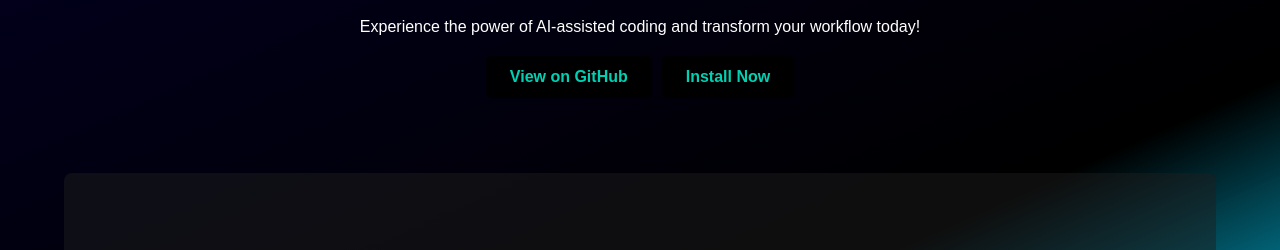
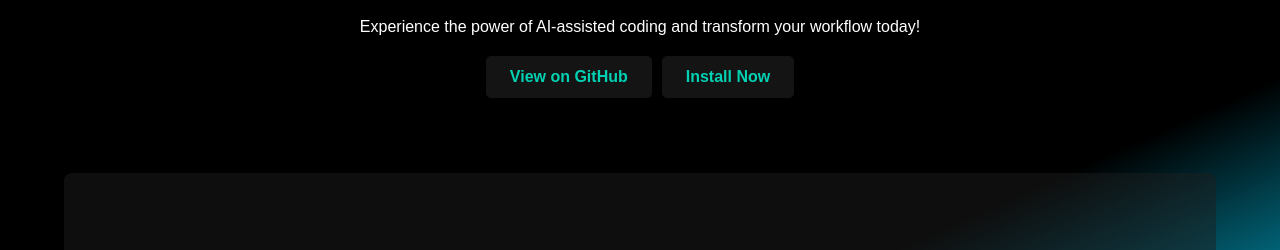
Before and after one commit to mmiscool/aiCoder, a website: page docs/index.html in a window 1280 px wide. Shown: the part 243-493 px from the top of the page. Drawn offline with Linux system fonts and the light colour scheme; grey boxes are pictures that could not be loaded.

Commit message:
docs: tweak landing page background

```diff
--- a/docs/index.html
+++ b/docs/index.html
@@ -44,7 +44,7 @@
             bottom: 0;
             right: 0;
             background: rgb(2, 0, 36);
-            background: linear-gradient(156deg, rgba(2, 0, 36, 1) 0%, rgba(0, 0, 0, 1) 65%, rgba(0, 212, 255, 0.8297443977591037) 88%);
+            background: linear-gradient(156deg, rgb(0, 0, 0) 0%, rgba(0, 0, 0, 1) 65%, rgba(0, 212, 255, 0.8297443977591037) 88%);
         }
 
         header {
@@ -79,6 +79,7 @@
             display: flex;
             justify-content: center;
         }
+
 
         section {
             display: flex;
@@ -143,7 +144,7 @@
         }
 
         .cta a {
-            background: #000000da;
+            background: #181818da;
             color: #00d1b2;
             padding: 12px 24px;
             text-decoration: none;
```
